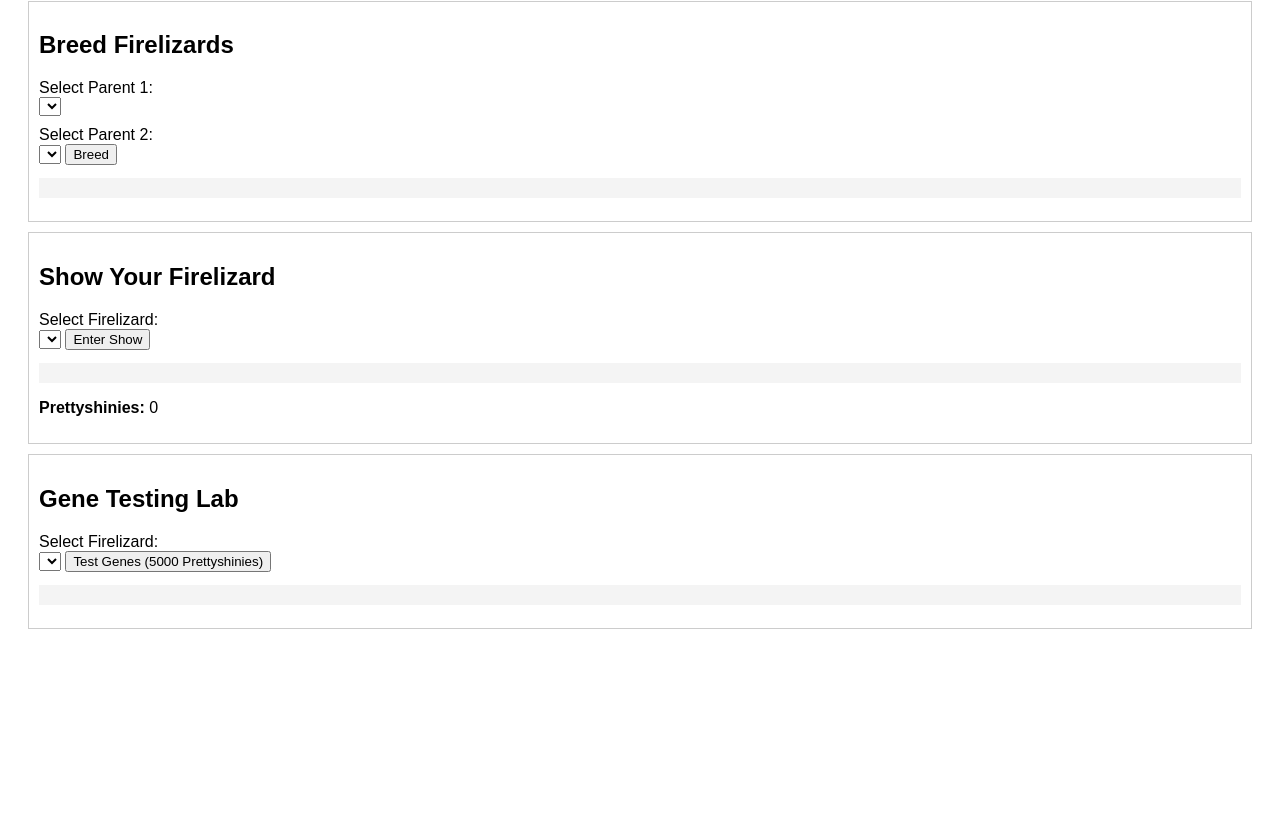
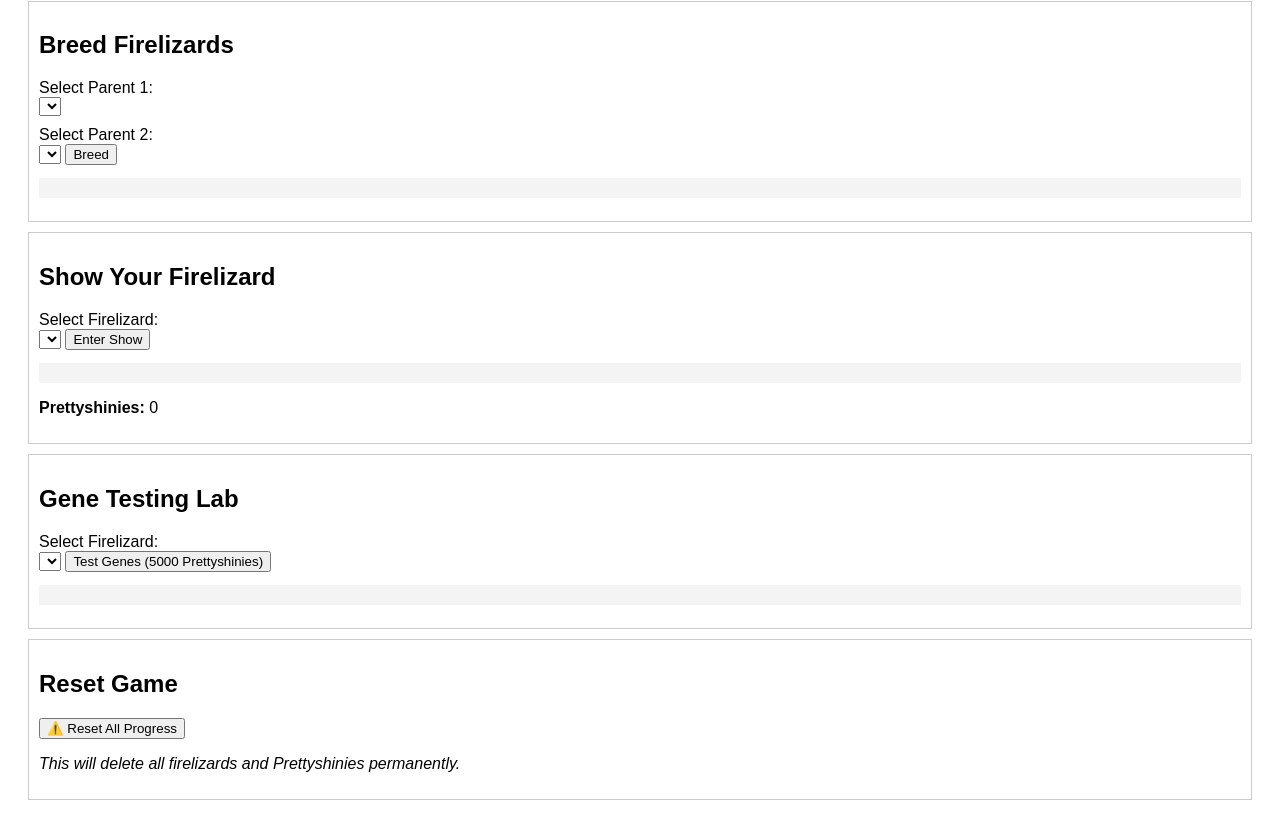
Before and after one commit to SirTerris/firelizards, a plain HTML site: page index.html in a window 1280 px wide. Shown: the part 532-1370 px from the top of the page. Before the commit the page ends 1199 px from the top, so only its background shows below. Drawn offline with Linux system fonts and the light colour scheme.

Commit message:
Update index.html

```diff
--- a/index.html
+++ b/index.html
@@ -56,6 +56,12 @@
     <select id="testSelect"></select>
     <button onclick="geneTestFirelizard()">Test Genes (5000 Prettyshinies)</button>
     <pre id="geneTestResult"></pre>
+  </div>
+
+  <div class="fl-box">
+    <h2>Reset Game</h2>
+    <button onclick="resetGame()">⚠️ Reset All Progress</button>
+    <p><em>This will delete all firelizards and Prettyshinies permanently.</em></p>
   </div>
 
   <script>
@@ -351,9 +357,26 @@ Show score: ${score}, Prettyshinies earned: ${reward}`;
       saveFirelizards();
     }
 
+    function resetGame() {
+      if (confirm('Are you sure you want to reset your game? This cannot be undone.')) {
+        localStorage.removeItem('firelizards');
+        firelizards = [];
+        prettyshinies = 0;
+        document.getElementById('prettyshinies').textContent = prettyshinies;
+        updateFirelizardList();
+        document.getElementById('flDisplay').textContent = '';
+        document.getElementById('offspringDisplay').textContent = '';
+        document.getElementById('showResult').textContent = '';
+        document.getElementById('geneTestResult').textContent = '';
+        document.getElementById('dataArea').value = '';
+        document.getElementById('adoptionArea').innerHTML = '';
+      }
+    }
+
     window.onload = loadFirelizards;
   </script>
 </body>
 </html>
+
 </body>
 </html>
```
